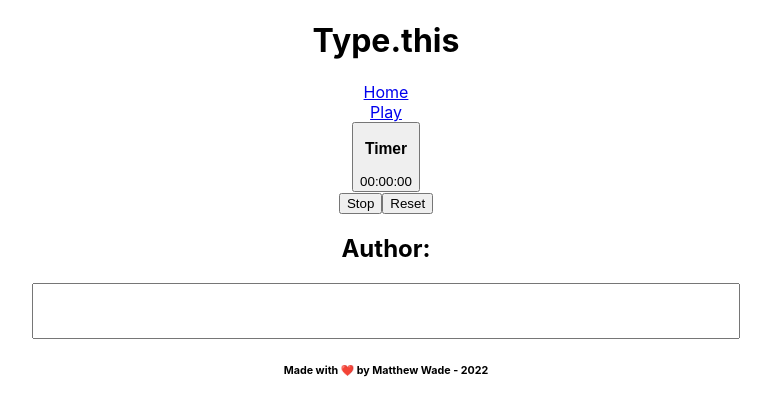
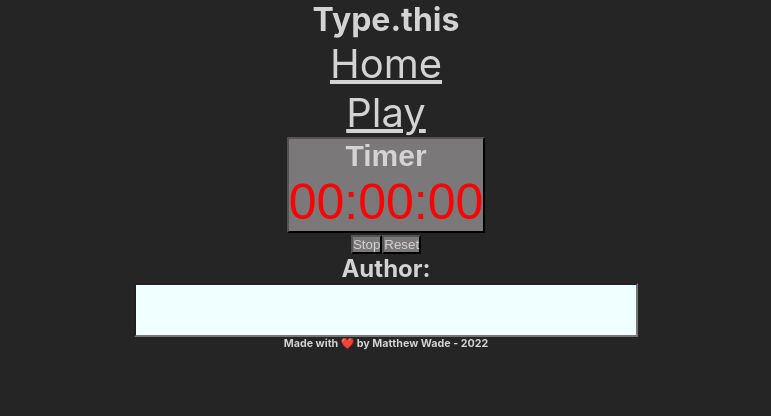
Before and after one commit to tylerwade124/type-this, a React (Create React App) app in the folder react-type-this/: page /game in a window 1280 px wide. Shown: the top 416 px of the page, without its empty margins (254-1025 px from the left). Built offline with nearby package versions, Linux system fonts and the light colour scheme; no server answers.

Commit message:
some styling

```diff
--- a/react-type-this/src/App.css
+++ b/react-type-this/src/App.css
@@ -1,10 +1,42 @@
+* {
+  background-color: rgb(38, 37, 37);
+  color: lightgrey;
+  margin: 0 auto;
+  padding: 0;
+}
+
+
 .App {
   text-align: center;
 }
 
 
 .user-input {
-  width: 700px;
+  width: 500px;
   height: 50px;
   font-size: 39px;
+  background-color: azure;
+  color: black;
 }
+
+.timer-text {
+  color: red;
+  background-color: rgb(122, 120, 120);
+  font-size: 50px
+}
+button {
+  background-color: rgb(122, 120, 120);
+}
+
+.numbers {
+  background-color: rgb(122, 120, 120);
+}
+
+.timer-title {
+  background-color: rgb(122, 120, 120);
+  font-size: 30px;
+}
+
+.nav {
+  font-size: 40px;
+}
--- a/react-type-this/src/components/Game.jsx
+++ b/react-type-this/src/components/Game.jsx
@@ -22,8 +22,7 @@ export default function Game () {
 }, [])
 
 
-
-    //if user has not pressed space then don't go to next word
+//if user has not pressed space then don't go to next word
 
 
     const handleChange = (e) => {
--- a/react-type-this/src/components/Timer.jsx
+++ b/react-type-this/src/components/Timer.jsx
@@ -1,4 +1,5 @@
 import { useState, useEffect } from 'react'
+import '../App.css'
 
 export default function Stopwatch () {
     const [time, setTime] = useState(0);
@@ -19,10 +20,10 @@ export default function Stopwatch () {
         <div className="buttons">
           <button onClick={() => setRunning(true)}>
           <div className="numbers">
-            <h3>Timer</h3>
-            <span>{("0" + Math.floor((time / 60000) % 60)).slice(-2)}:</span>
-            <span>{("0" + Math.floor((time / 1000) % 60)).slice(-2)}:</span>
-            <span>{("0" + ((time / 10) % 100)).slice(-2)}</span>
+            <h3 className="timer-title">Timer</h3>
+            <span className="timer-text">{("0" + Math.floor((time / 60000) % 60)).slice(-2)}:</span>
+            <span className="timer-text">{("0" + Math.floor((time / 1000) % 60)).slice(-2)}:</span>
+            <span className="timer-text">{("0" + ((time / 10) % 100)).slice(-2)}</span>
           </div>
           </button>
           <br/>
```
